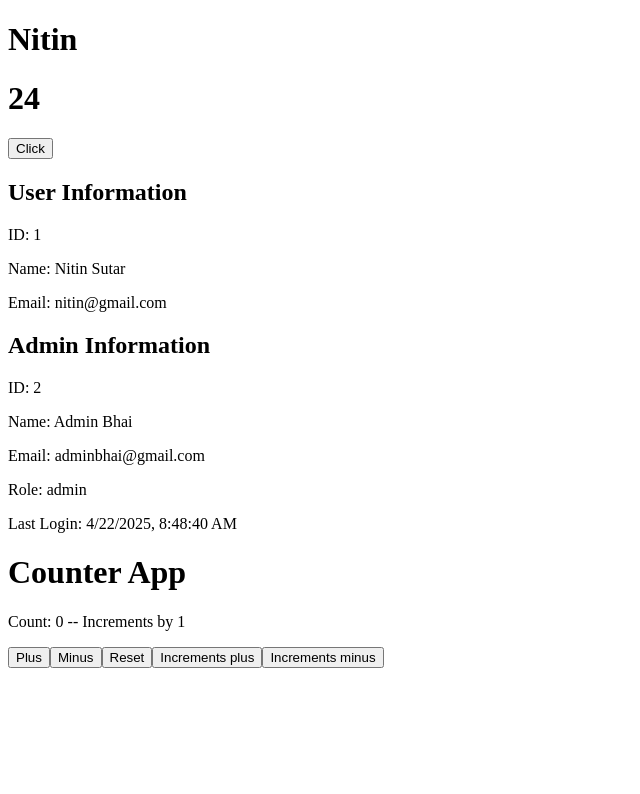
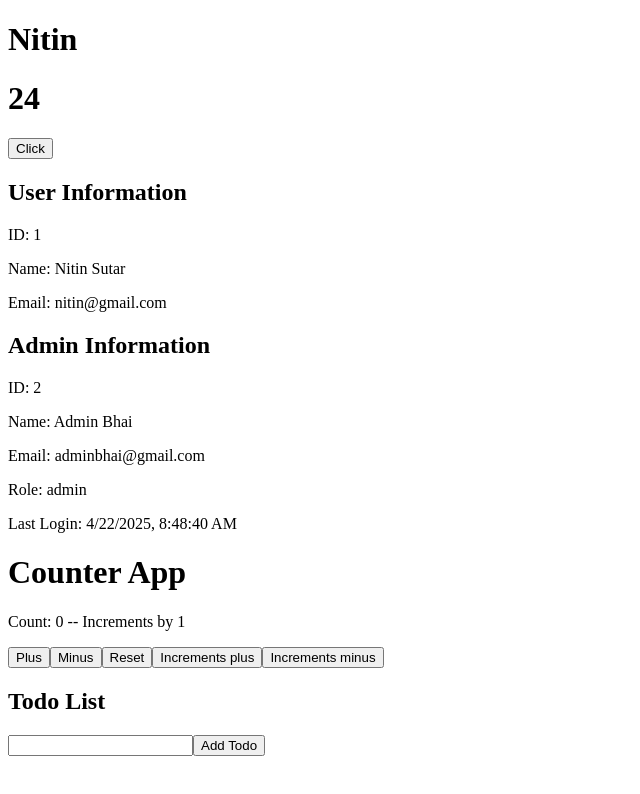
Before and after one commit to NitinTSutar/ts-playground, a React (Vite) app: page / in a window 1280 px wide. Shown: the top 794 px of the page, without its empty margins (0-640 px from the left). Built offline with nearby package versions, Linux system fonts and the light colour scheme.

Commit message:
created todoList

```diff
--- a/src/App.tsx
+++ b/src/App.tsx
@@ -1,6 +1,7 @@
 import AdminInfo from "./Components/AdminInfo";
 import Button from "./Components/Button";
 import Counter from "./Components/Counter";
+import TodoList from "./Components/TodoList";
 import User from "./Components/User";
 import UserInfo from "./Components/UserInfo";
 import { Info, AdminInfoList } from "./types";
@@ -32,6 +33,7 @@
             <UserInfo user={user} />
             <AdminInfo admin={admin} />
             <Counter />
+            <TodoList />
         </div>
     );
 };
--- /dev/null
+++ b/src/Components/TodoList.tsx
@@ -0,0 +1,44 @@
+import { useState } from "react";
+
+interface Todo {
+    id: number;
+    task: string;
+    completed: boolean;
+}
+const TodoList = () => {
+    const [Todos, setTodos] = useState<Todo[]>([]);
+
+    const [input, setInput] = useState<string>("");
+
+    const addTodo = (task: string) => {
+        const newTodo: Todo = {
+            id: Todos.length + 1,
+            task,
+            completed: false,
+        };
+
+        setTodos((prevTodos) => [...prevTodos, newTodo]);
+    };
+
+    return (
+        <div>
+            <h2>Todo List</h2>
+            <input
+                type="text"
+                value={input}
+                onChange={(e) => setInput(e.target.value)}
+            ></input>
+            <button onClick={() => (addTodo(input), setInput(""))}>Add Todo</button>
+
+            <ul>
+                {Todos.map((todo) => (
+                    <li key={todo.id}>
+                        {todo.task} {todo.completed ? "(Completed)" : ""}
+                    </li>
+                ))}
+            </ul>
+        </div>
+    );
+};
+
+export default TodoList;
```
